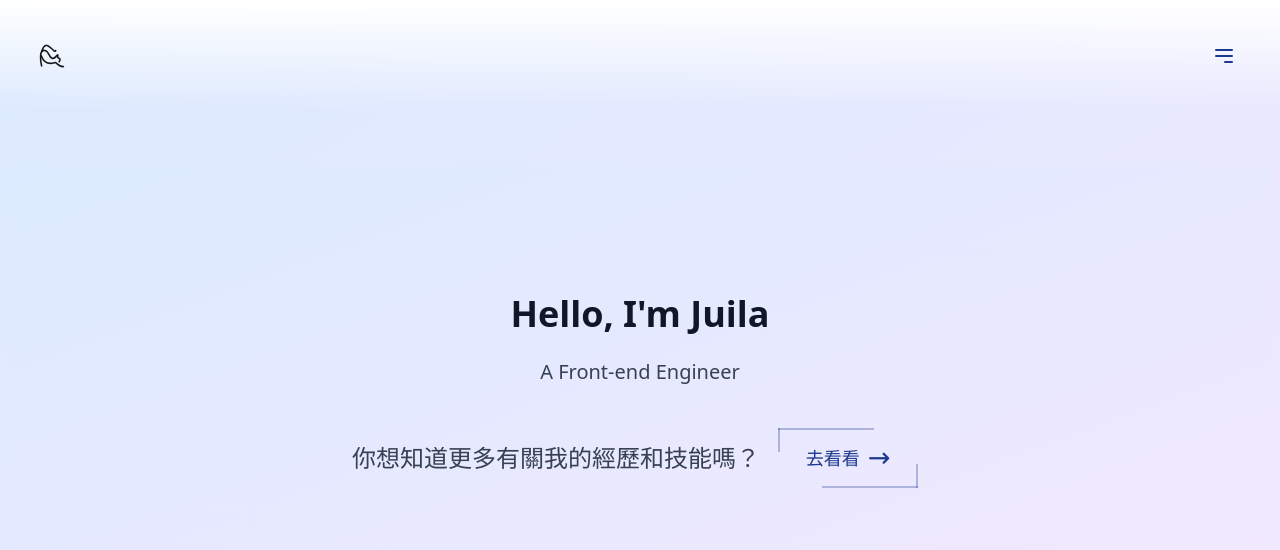
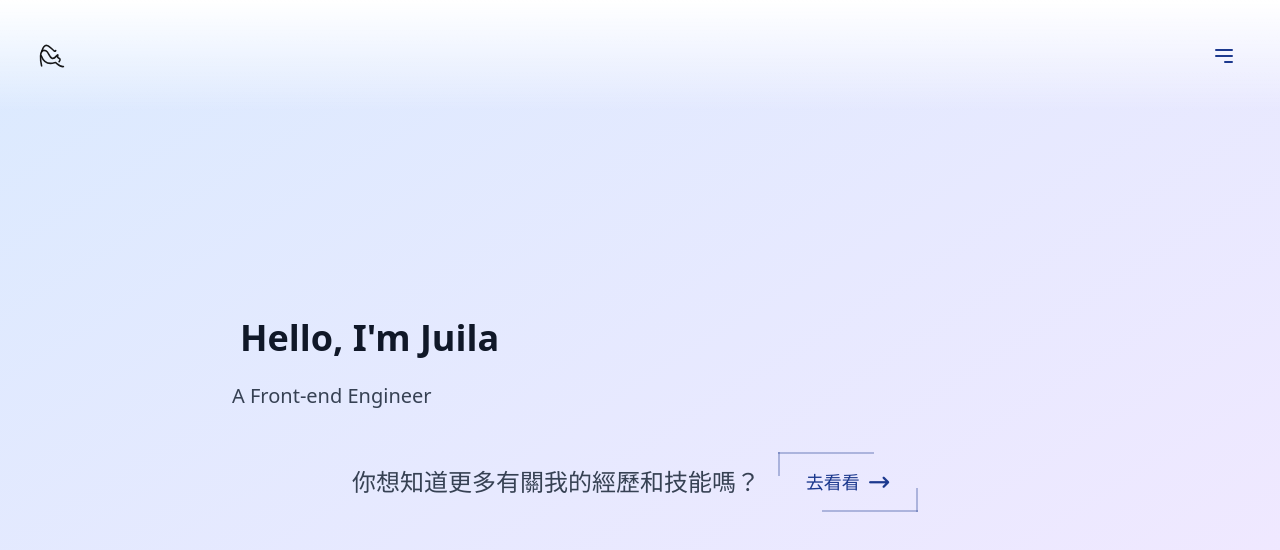
Before and after one commit to lun723/One-Idea, a React (Vite) app: page / in a window 1280 px wide. Shown: the top 550 px of the page. Built offline with nearby package versions, Linux system fonts and the light colour scheme.

Commit message:
調整結構

```diff
--- a/src/config/routes.ts
+++ b/src/config/routes.ts
@@ -1,7 +1,6 @@
-import Home from '../page/Home';
-import About from '../page/About';
-import pokeapi from '../page/practise/pokeapi';
-
+import About from '../views/page/About';
+import Home from '../views/page/Home';
+import Pokemon from '../views/page/practise/pokeapi';
 export interface RouteConfig {
     label: string;
     path: string;
@@ -17,10 +16,10 @@ export const routes: RouteConfig[] = [
     {
         label: '練習',
         path: '/practise',
-        component: pokeapi,
+        component: Pokemon,
         isNavItem: true,
         subItems: [
-            { label: 'Pokemon', path: '/practise/pokeapi', component: pokeapi, isNavItem: true, id: 'pokeapi' },
+            { label: 'Pokemon', path: '/practise/pokeapi', component: Pokemon, isNavItem: true, id: 'pokeapi' },
         ]
     }
 ];
--- a/src/page/About.tsx
+++ b/src/views/page/About.tsx
@@ -1,9 +1,10 @@
 import React, { useState, useCallback } from "react";
 import { motion, AnimatePresence } from "framer-motion";
-import { TypewriterText } from "../components/TypewriterText";
-import { Card } from "../components/Card";
-import Tickers from "../components/Tickers";
-import { Button } from "../components/Button";
+import Tickers from "../../components/Tickers";
+import Card from "../../components/Card";
+import { Button } from "../../components/Button";
+import { TypewriterText } from "../../components/TypewriterText";
+import globalStyles from "../style/globalStyles";
 
 const About: React.FC = () => {
   const [textCompletion, setTextCompletion] = useState({
@@ -12,7 +13,7 @@ const About: React.FC = () => {
     third: false,
   });
   const skills = [ "React.js", "Vite", "MUI", "Bootstrap", "Ant Design", "RWD響應式網頁設計", "SCSS/SASS", "Git", "Github", "GitLab", "API 串接", "AWS", "Node.js", "Canva" ];
-  const [cardVisibility, setCardVisibility] = useState({ experience: false, skills: false, });
+  const [cardVisibility, setCardVisibility] = useState({ experience: false, skills: false });
   const [isRightSideVisible, setIsRightSideVisible] = useState(false);
 
   const toggleCard = useCallback((cardKey: keyof typeof cardVisibility) => {
@@ -31,14 +32,14 @@ const About: React.FC = () => {
   }, []);
 
   return (
-    <div className="min-h-screen flex items-center justify-center bg-gradient-to-br from-blue-100 to-purple-100 px-2 transition-all duration-1000 ease-out">
-      <div className="w-full mt-6">
-        <div className="flex flex-col md:flex-row items-center justify-center text-center max-w-5xl mx-auto px-3 md:px-8 py-16 gap-2 md:gap-12">
+    <div className={globalStyles.pageContainer}>
+      <div className={`${globalStyles.contentWrapper} mt-6`}>
+        <div className={`${globalStyles.contentWrapper} flex flex-col md:flex-row items-center justify-center`}>
           <motion.div initial={{ opacity: 0, x: -50 }} animate={{ opacity: 1, x: 0 }} transition={{ duration: 0.8, ease: "easeOut" }} className="w-full md:w-3/7 px-2 md:px-6 py-10">
             <h2 className="text-2xl font-light m-8 text-gray-700">
               <TypewriterText text="點選觀看我的" speed={100} isActive={true} onComplete={() => handleTextComplete("first")}/>
             </h2>
-            <motion.div initial={{ opacity: 0 }} animate={{ opacity: textCompletion.first ? 1 : 0 }} transition={{ duration: 0.5, ease: "easeOut" }} className="grid sm:flex gap-8 m-4 justify-center">
+            <motion.div initial={{ opacity: 0 }} animate={{ opacity: textCompletion.first ? 1 : 0 }} transition={{ duration: 0.5, ease: "easeOut" }} className={globalStyles.buttonContainer}>
               <Button label={"經歷"} onClick={() => toggleCard("experience")}/>
               <Button label={"技能"} onClick={() => toggleCard("skills")} />
             </motion.div>
--- a/src/page/Home.tsx
+++ b/src/views/page/Home.tsx
@@ -1,8 +1,9 @@
 import React, { useState, useCallback } from "react";
 import { motion } from "framer-motion";
-import { TypewriterText } from "../components/TypewriterText";
-import { Button } from "../components/Button";
 import { useNavigate } from "react-router-dom";
+import { TypewriterText } from "../../components/TypewriterText";
+import { Button } from "../../components/Button";
+import globalStyles from "../style/globalStyles";
 
 const Home: React.FC = () => {
   const navigate = useNavigate();
@@ -17,9 +18,9 @@ const Home: React.FC = () => {
   }, []);
 
   return (
-    <div className="min-h-screen flex items-center justify-center bg-gradient-to-br from-blue-100 to-purple-100 px-2 transition-all duration-1000 ease-out">
-      <div className="w-full bg-gradient-to-br from-blue-100 to-purple-100">
-        <div className="flex items-center justify-center text-center mx-auto px-3 md:px-8 py-16 gap-2 md:gap-12">
+    <div className={globalStyles.pageContainer}>
+      <div className={globalStyles.contentWrapper}>
+        <div className={`${globalStyles.contentWrapper} flex items-center justify-center`}>
           <motion.div initial={{ opacity: 0, x: -50 }} animate={{ opacity: 1, x: 0 }} transition={{ duration: 0.8, ease: "easeOut" }} className="w-full px-2 md:px-6 py-10">
             <h2 className="text-4xl font-bold m-6 text-gray-900">
               <TypewriterText text="Hello, I'm Juila" speed={100} isActive={true} onComplete={() => handleTextComplete("first")}/>
@@ -29,13 +30,11 @@ const Home: React.FC = () => {
             </h2>
             <h2 className="grid md:flex text-lg sm:text-xl gap-2 md:text-2xl font-light m-8 text-gray-700 items-center justify-center">
               <TypewriterText text="你想知道更多有關我的經歷和技能嗎？" speed={1000} isActive={textCompletion.second} onComplete={() => handleTextComplete("third")}/>
-              <motion.div initial={{ opacity: 0 }} animate={{ opacity: textCompletion.third ? 1 : 0 }} transition={{ duration: 0.5, ease: "easeOut" }} className="flex flex-wrap gap-8 m-4 justify-center">
-              <Button onClick={() => navigate("/About")} label={<>去看看<i className="fas fa-arrow-right-long ml-2"></i></>}/>
+              <motion.div initial={{ opacity: 0 }} animate={{ opacity: textCompletion.third ? 1 : 0 }} transition={{ duration: 0.5, ease: "easeOut" }} className={globalStyles.buttonContainer}>
+                <Button onClick={() => navigate("/About")} label={<>去看看<i className="fas fa-arrow-right-long ml-2"></i></>}/>
               </motion.div>
             </h2>
           </motion.div>
-
-
         </div>
       </div>
     </div>
--- a/src/page/practise/pokeapi.tsx
+++ b/src/views/page/practise/pokeapi.tsx
@@ -1,10 +1,11 @@
 import React from 'react';
-import usePagination from '../../hooks/usePagination';
-import useFetch from '../../hooks/useFetch';
-import Card from '../../components/Card';
-import { useModal } from '../../context/modalContext';
-import Pagination from '../../components/Pagination/Pagination';
-import { Button } from '../../components/Button';
+import usePagination from '../../../hooks/usePagination';
+import useFetch from '../../../hooks/useFetch';
+import { useModal } from '../../../context/modalContext';
+import { Button } from '../../../components/Button';
+import Card from '../../../components/Card';
+import Pagination from '../../../components/Pagination';
+import globalStyles from '../../style/globalStyles';
 
 interface PokemonListItem {
   name: string;
@@ -24,7 +25,7 @@ interface Pokemon {
   }[];
 }
 
-const App: React.FC = () => {
+const Pokemon: React.FC = () => {
   const { fetchData } = useFetch<Pokemon>();
   const transformPokemonData = async (item: PokemonListItem): Promise<Pokemon> => {
     return await fetchData(item.url);
@@ -42,9 +43,9 @@ const App: React.FC = () => {
   };
 
   return (
-    <div className="min-h-screen flex items-center justify-center bg-gradient-to-br from-blue-100 to-purple-100 px-4 sm:px-6 lg:px-8 transition-all duration-1000 ease-out">
+    <div className={globalStyles.pageContainer}>
       <div className="w-full max-w-7xl">
-        <div className="grid grid-cols-1 sm:grid-cols-2 lg:grid-cols-3 xl:grid-cols-4 justify-center text-center mx-auto px-8 py-8 gap-6 md:gap-12 mt-24">
+        <div className={globalStyles.gridLayout}>
           {pokemons.map((pokemon) => (
             <Card key={pokemon.id} title={pokemon.name}>
               <div className="flex flex-col gap-1">
@@ -54,15 +55,10 @@ const App: React.FC = () => {
             </Card>
           ))}
         </div>
-        <Pagination
-          nextUrl={nextUrl}
-          previousUrl={previousUrl}
-          handleNextPage={handleNextPage}
-          handlePreviousPage={handlePreviousPage}
-        />
+        <Pagination nextUrl={nextUrl} previousUrl={previousUrl} handleNextPage={handleNextPage} handlePreviousPage={handlePreviousPage}/>
       </div>
     </div>
   );
 };
 
-export default App;
+export default Pokemon;
--- /dev/null
+++ b/src/views/style/globalStyles.ts
@@ -0,0 +1,9 @@
+const globalStyles = {
+    pageContainer: 'min-h-screen flex items-center justify-center bg-gradient-to-br from-blue-100 to-purple-100 px-2 transition-all duration-1000 ease-out',
+    contentWrapper: 'w-full mt-6 max-w-5xl mx-auto px-3 md:px-8 py-16 gap-2 md:gap-12',
+    gridLayout: 'grid grid-cols-1 sm:grid-cols-2 lg:grid-cols-3 xl:grid-cols-4 justify-center text-center mx-auto px-8 py-8 gap-6 md:gap-12 mt-24',
+    textCenter: 'text-center',
+    buttonContainer: 'flex flex-wrap gap-8 m-4 justify-center',
+};
+
+export default globalStyles;
```
